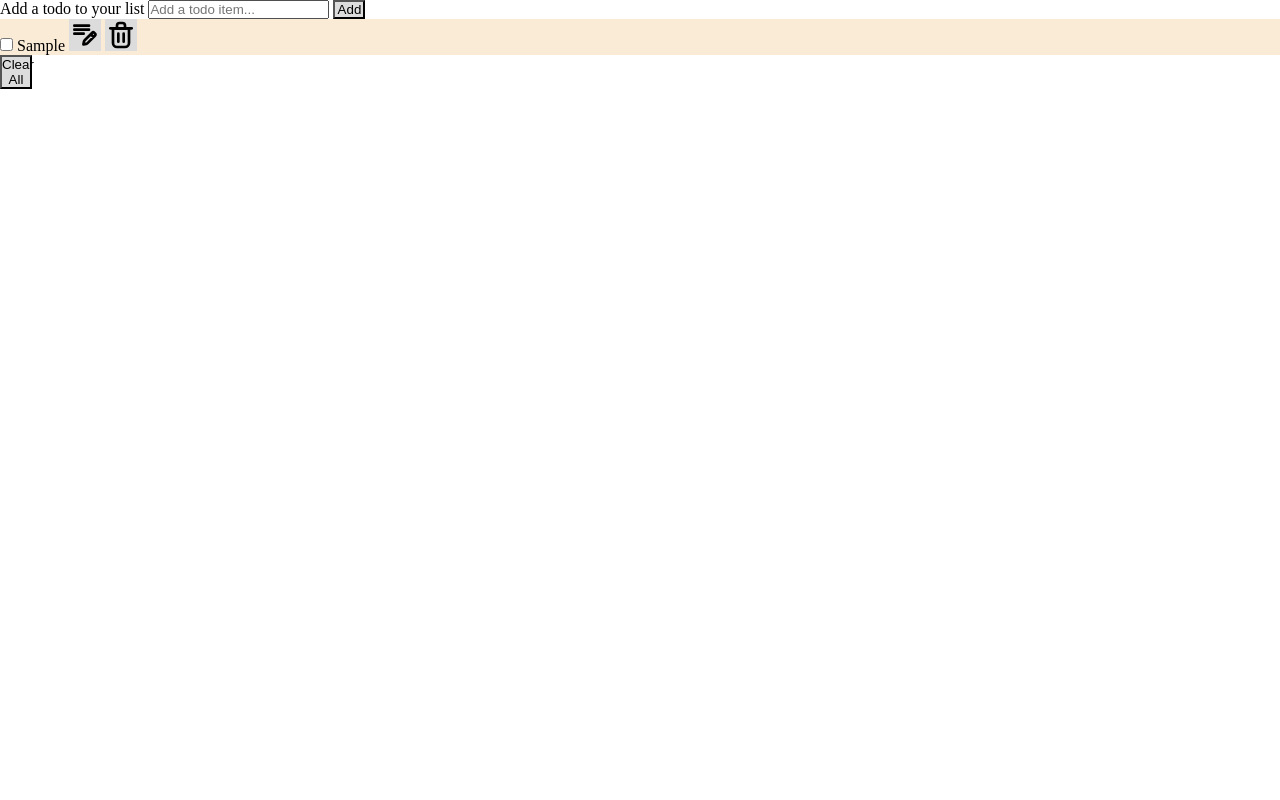
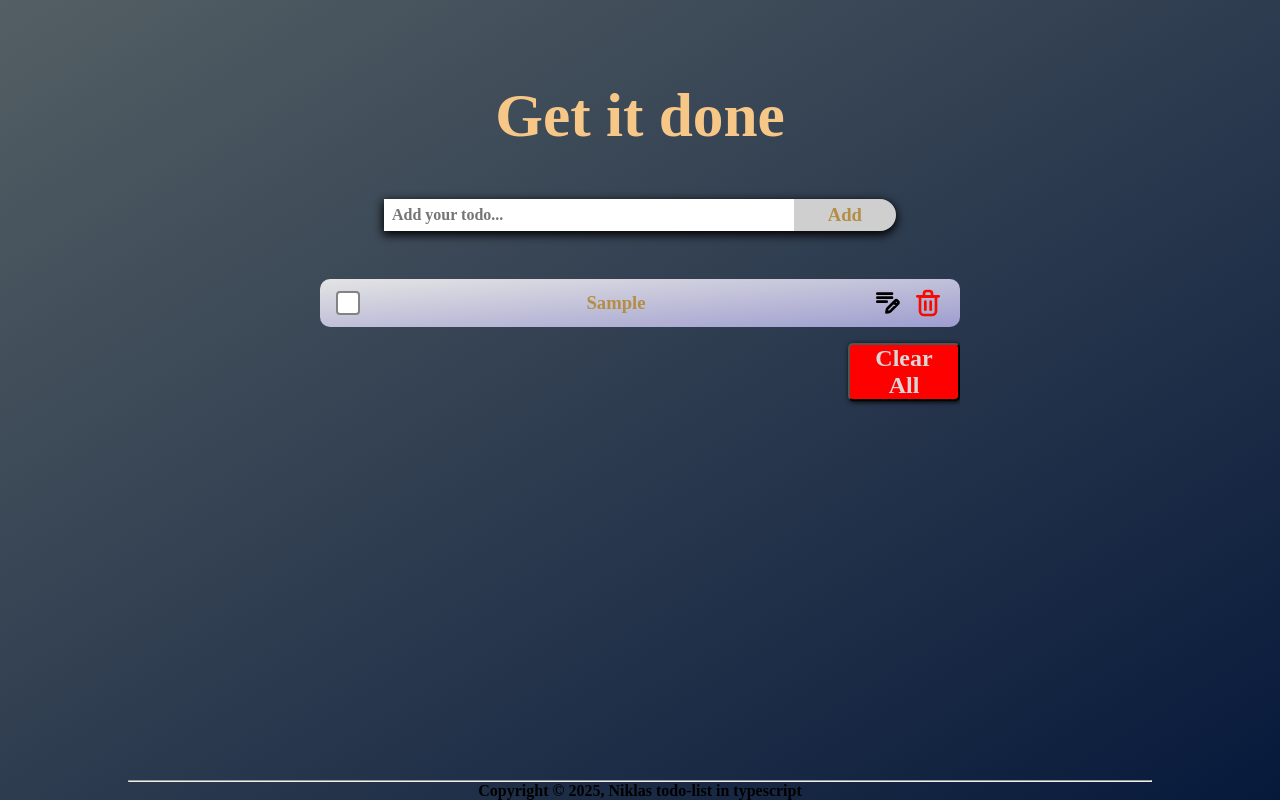
Before and after one commit to Niklas-Nordin/ToDoList-TypeScript, a plain HTML site: page index.html in a window 1280 px wide. Both pictures are taken after typing "Sample" into the empty fields and a click on the button "Add". Drawn offline with Linux system fonts and the light colour scheme; a web font is replaced by a local one.

Commit message:
Adding style to page.

```diff
--- a/index.html
+++ b/index.html
@@ -4,17 +4,38 @@
     <meta charset="UTF-8" />
     <meta name="viewport" content="width=device-width, initial-scale=1.0" />
     <title>ToDo List</title>
+    <!-- H1 -->
     <link rel="stylesheet" href="./style.css" />
+    <link rel="preconnect" href="https://fonts.googleapis.com" />
+    <link rel="preconnect" href="https://fonts.gstatic.com" crossorigin />
+    <link
+      href="https://fonts.googleapis.com/css2?family=League+Script&display=swap"
+      rel="stylesheet"
+    />
+    <!-- Todo task text -->
+    <link rel="preconnect" href="https://fonts.googleapis.com" />
+    <link rel="preconnect" href="https://fonts.gstatic.com" crossorigin />
+    <link
+      href="https://fonts.googleapis.com/css2?family=Farsan&display=swap"
+      rel="stylesheet"
+    />
     <script src="./script.js" defer></script>
   </head>
   <body>
-    <div>
-      <label for="add-todo">Add a todo to your list</label>
-      <input type="text" id="add-todo" placeholder="Add a todo item..." />
-      <button id="addBtn" class="btn">Add</button>
+    <header>
+      <h1>Get it done</h1>
+    </header>
+
+    <div class="lets-add">
+      <input type="text" id="add-todo" placeholder="Add your todo..." />
+      <button id="addBtn">Add</button>
     </div>
 
-    <ul id="my-todos"></ul>
+    <main class="main">
+      <ul id="my-todos"></ul>
+
+      <button id="clear-all" class="btn">Clear All</button>
+    </main>
 
     <div id="modal">
       <div class="modal-content">
@@ -23,6 +44,11 @@
       </div>
     </div>
 
-    <button id="clear-all" class="btn">Clear All</button>
+    <footer>
+      <hr />
+      <p class="footer-text">
+        Copyright © 2025, Niklas todo-list in typescript
+      </p>
+    </footer>
   </body>
 </html>
--- a/script.js
+++ b/script.js
@@ -1,16 +1,17 @@
-var addTodo = document.getElementById("add-todo");
-var addBtn = document.getElementById("addBtn");
-var myTodos = document.getElementById("my-todos");
-var modal = document.getElementById("modal");
-var modalContent = document.querySelector(".modal-content");
-var editP = document.getElementById("edit-p");
-var saveBtn = document.getElementById("save-btn");
-var clearAll = document.getElementById("clear-all");
-var listItems = [];
-var currentId = 1;
+"use strict";
+const addTodo = document.getElementById("add-todo");
+const addBtn = document.getElementById("addBtn");
+const myTodos = document.getElementById("my-todos");
+const modal = document.getElementById("modal");
+const modalContent = document.querySelector(".modal-content");
+const editP = document.getElementById("edit-p");
+const saveBtn = document.getElementById("save-btn");
+const clearAll = document.getElementById("clear-all");
+let listItems = [];
+let currentId = 1;
 loadTodo();
 function addTask(todoItem) {
-    var addedTodo;
+    let addedTodo;
     if (todoItem) {
         addedTodo = todoItem;
     }
@@ -19,7 +20,7 @@ function addTask(todoItem) {
             alert("You must write something!");
             return;
         }
-        var capitalizedWord = addTodo.value.charAt(0).toUpperCase() + addTodo.value.slice(1);
+        const capitalizedWord = addTodo.value.charAt(0).toUpperCase() + addTodo.value.slice(1);
         addedTodo = {
             id: currentId,
             task: capitalizedWord,
@@ -28,38 +29,45 @@ function addTask(todoItem) {
         listItems.push(addedTodo);
         currentId++;
     }
-    var li = document.createElement("li");
+    const li = document.createElement("li");
     li.classList.add("li-item");
-    li.id = "".concat(addedTodo.id);
-    li.innerHTML = "\n            <input class=\"checkbox\" id=\"checkbox".concat(addedTodo.id, "\" type=\"checkbox\">\n            <label class=\"todo\">").concat(addedTodo.task, "</label>\n            <input type=\"image\" src=\"./assets/images/edit.svg\" class=\"btn edit-btn\">\n            <input type=\"image\" src=\"./assets/images/delete.svg\" class=\"btn delete-btn\">");
+    li.id = `${addedTodo.id}`;
+    li.innerHTML = `
+            <input class="checkbox" id="checkbox${addedTodo.id}" type="checkbox">
+            <label class="todo">${addedTodo.task}</label>
+            <div class="edit-delete">
+              <input type="image" src="./assets/images/edit.svg" class="edit-btn">
+              <input type="image" src="./assets/images/delete.svg" class="delete-btn">
+            </div>`;
     myTodos.append(li);
     addTodo.value = "";
+    clearAll.style.display = "block";
     console.log(listItems);
     console.log(addedTodo);
     saveTodo();
 }
-addBtn.addEventListener("click", function () { return addTask(null); });
+addBtn.addEventListener("click", () => addTask(null));
 addTodo.addEventListener("keydown", function (event) {
     if (event.key === "Enter") {
         addTask(null);
     }
 });
-var currentIdToEdit = null;
-myTodos.addEventListener("click", function (event) {
-    var target = event.target;
-    var liItem = target.closest(".li-item");
-    var id = parseInt(liItem.id);
+let currentIdToEdit = null;
+myTodos.addEventListener("click", (event) => {
+    const target = event.target;
+    const liItem = target.closest(".li-item");
+    const id = parseInt(liItem.id);
     if (target.classList.contains("delete-btn")) {
-        listItems = listItems.filter(function (todo) { return todo.id !== id; });
+        listItems = listItems.filter((todo) => todo.id !== id);
         liItem.remove();
         console.log("listItems2", listItems);
         saveTodo();
     }
     else if (target.classList.contains("edit-btn")) {
         currentIdToEdit = id;
-        var filteredTodo = listItems.filter(function (todo) { return todo.id === id; });
+        const filteredTodo = listItems.filter((todo) => todo.id === id);
         if (filteredTodo.length > 0) {
-            var todo = filteredTodo[0];
+            const todo = filteredTodo[0];
             modal.style.display = "block";
             editP.textContent = todo.task;
             editP.contentEditable = "true";
@@ -83,11 +91,11 @@ function saveChanges() {
     var _a;
     if (currentIdToEdit === null)
         return;
-    var filterTodo = listItems.filter(function (todo) { return todo.id === currentIdToEdit; });
+    const filterTodo = listItems.filter((todo) => todo.id === currentIdToEdit);
     if (filterTodo.length > 0) {
-        var todo = filterTodo[0];
-        var liItem = document.getElementById("".concat(todo.id));
-        var label = liItem.querySelector(".todo");
+        const todo = filterTodo[0];
+        const liItem = document.getElementById(`${todo.id}`);
+        const label = liItem.querySelector(".todo");
         todo.task = ((_a = editP.textContent) === null || _a === void 0 ? void 0 : _a.trim()) || todo.task;
         label.textContent = todo.task;
     }
@@ -98,15 +106,15 @@ function saveChanges() {
     console.log(listItems);
 }
 //Checkbox, kontroller om done är true eller false
-myTodos.addEventListener("change", function (event) {
-    var target = event.target;
-    var liItem = target.closest(".li-item");
-    var id = parseInt(liItem.id);
-    for (var i = 0; i < listItems.length; i++) {
+myTodos.addEventListener("change", (event) => {
+    const target = event.target;
+    const liItem = target.closest(".li-item");
+    const id = parseInt(liItem.id);
+    for (let i = 0; i < listItems.length; i++) {
         if (listItems[i].id === id) {
             listItems[i].done = target.checked;
             if (listItems[i].done) {
-                liItem.style.opacity = "0.5";
+                liItem.style.opacity = "0.3";
             }
             else {
                 liItem.style.opacity = "1";
@@ -117,16 +125,16 @@ myTodos.addEventListener("change", function (event) {
     saveTodo();
 });
 function loadTodo() {
-    var getStoredData = localStorage.getItem("user");
+    const getStoredData = localStorage.getItem("user");
     if (getStoredData) {
         listItems = JSON.parse(getStoredData);
-        listItems.forEach(function (todo) {
+        listItems.forEach((todo) => {
             addTask(todo);
-            var liChecked = document.getElementById("".concat(todo.id));
-            var checkbox = document.getElementById("checkbox".concat(todo.id));
+            const liChecked = document.getElementById(`${todo.id}`);
+            const checkbox = document.getElementById(`checkbox${todo.id}`);
             if (todo.done === true) {
                 checkbox.checked = true;
-                liChecked.style.opacity = "0.5";
+                liChecked.style.opacity = "0.3";
             }
             currentId = Math.max(todo.id) + 1;
         });
@@ -141,10 +149,11 @@ function saveTodo() {
 }
 function clearAllTodos() {
     localStorage.removeItem("user");
-    var liItem = document.querySelectorAll(".li-item");
-    liItem.forEach(function (element) {
+    const liItem = document.querySelectorAll(".li-item");
+    liItem.forEach((element) => {
         element.remove();
     });
+    clearAll.style.display = "none";
     listItems = [];
     currentId = 1;
 }
--- a/style.css
+++ b/style.css
@@ -2,15 +2,154 @@
   box-sizing: border-box;
   margin: 0;
   padding: 0;
+  font-family: "Farsan", serif;
+  font-weight: 700;
+  font-style: normal;
+}
+
+body {
+  background: linear-gradient(to top left, rgb(7, 25, 59), rgb(84, 95, 100));
+  min-height: 100vh;
+  display: flex;
+  flex-direction: column;
+}
+
+h1 {
+  margin-top: 5rem;
+  text-align: center;
+  color: rgb(247, 199, 136);
+  font-family: "League Script", serif;
+  font-weight: 700;
+  font-style: normal;
+  font-size: 46pt;
+}
+
+.lets-add {
+  width: 40%;
+  margin: auto auto;
+  display: flex;
+  justify-content: center;
+  margin-top: 3rem;
+  border-radius: 0 20px 20px 0;
+  box-shadow: 0 3px 10px 1px;
+}
+
+#add-todo {
+  width: 80%;
+  height: 2rem;
+  border: none;
+  padding-left: 0.5rem;
+  font-size: 12pt;
+}
+
+#addBtn {
+  width: 20%;
+  border: none;
+  border-left: 0;
+  border-radius: 0 20px 20px 0;
+  cursor: pointer;
+  font-size: 14pt;
+  background-color: rgb(207, 207, 207);
+  color: rgb(180, 142, 69);
+}
+
+.main {
+  width: 50%;
+  margin: auto;
+  flex-grow: 1;
+  overflow-y: auto;
+}
+
+#my-todos {
+  display: flex;
+  flex-direction: column;
+  gap: 1rem;
+  margin-top: 3rem;
+  flex-grow: 1;
+}
+
+.li-item {
+  width: 100%;
+  height: 3rem;
+  display: flex;
+  justify-content: space-between;
+  align-items: center;
+  gap: 1rem;
+  list-style-type: none;
+  padding: 1rem;
+  background: linear-gradient(
+    to top left,
+    rgb(158, 157, 207),
+    rgb(228, 228, 228)
+  );
+  border-radius: 10px;
+}
+
+.checkbox {
+  appearance: none;
+  width: 24px;
+  height: 24px;
+  border: 2px solid rgb(131, 131, 131);
+  border-radius: 4px;
+  background: white;
+  cursor: pointer;
+  position: relative;
+}
+
+.checkbox::after {
+  content: "";
+  position: absolute;
+  top: 4px;
+  left: 8px;
+  width: 6px;
+  height: 12px;
+  border: solid rgb(58, 58, 59);
+  border-width: 0 2px 2px 0;
+  transform: rotate(45deg) scale(0);
+  transition: transform 0.2s ease;
+}
+
+.checkbox:checked::after {
+  transform: rotate(45deg) scale(1);
+}
+
+.todo {
+  font-size: 14pt;
+  color: rgb(180, 142, 69);
+}
+
+.edit-delete {
+  display: flex;
+  gap: 0.5rem;
+}
+
+.edit-btn {
+  width: 2rem;
+}
+
+.delete-btn {
+  width: 2rem;
+  filter: invert(19%) sepia(89%) saturate(7490%) hue-rotate(0deg)
+    brightness(94%) contrast(104%);
+}
+
+#clear-all {
+  display: none;
+  width: 7rem;
+  padding: 0rem 0.5rem;
+  margin-left: auto;
+  margin-top: 1rem;
+  margin-bottom: 5rem;
+  border-radius: 5px;
+  cursor: pointer;
+  box-shadow: black 1px 1px 5px 0px;
+  font-size: 18pt;
+  background-color: rgb(255, 0, 0);
+  color: rgb(216, 215, 214);
 }
 
 .btn {
   width: 2rem;
-  background-color: gainsboro;
-}
-
-.li-item {
-  background-color: antiquewhite;
 }
 
 #modal {
@@ -24,9 +163,38 @@
 }
 
 .modal-content {
-  width: 90%;
-  height: 60%;
-  background-color: #ffffff;
+  padding: 1rem;
+  border-radius: 0.5rem;
+  width: 50%;
+  height: 20%;
   margin: auto;
   margin-top: 5rem;
+  display: flex;
+  flex-direction: column;
+  background: linear-gradient(to top left, rgb(7, 25, 59), rgb(84, 95, 100));
 }
+
+#edit-p {
+  width: 80%;
+  background-color: white;
+  border: 1px solid black;
+  box-shadow: white 0 0px 5px 0;
+  margin: auto;
+  padding: 0.5rem;
+  color: rgb(180, 142, 69);
+}
+
+#save-btn {
+  margin-left: auto;
+  width: 5rem;
+  font-size: 16pt;
+  cursor: pointer;
+  background-color: white;
+  box-shadow: white 0 0px 3px 0;
+}
+
+footer {
+  width: 80%;
+  text-align: center;
+  margin-left: 10%;
+}
--- a/tsconfig.json
+++ b/tsconfig.json
@@ -11,7 +11,7 @@
     // "disableReferencedProjectLoad": true,             /* Reduce the number of projects loaded automatically by TypeScript. */
 
     /* Language and Environment */
-    "target": "es2017" /* Set the JavaScript language version for emitted JavaScript and include compatible library declarations. */,
+    "target": "es2016" /* Set the JavaScript language version for emitted JavaScript and include compatible library declarations. */,
     "lib": [
       "es2017",
       "dom"
```
Also changed, not shown: 1 other file.
